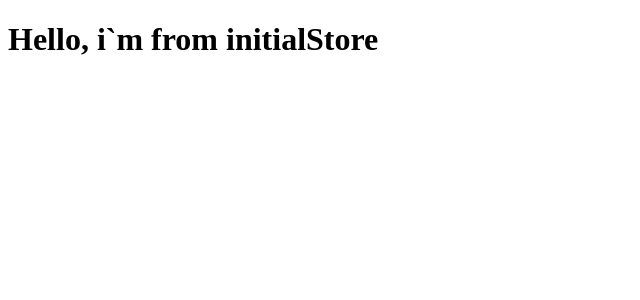
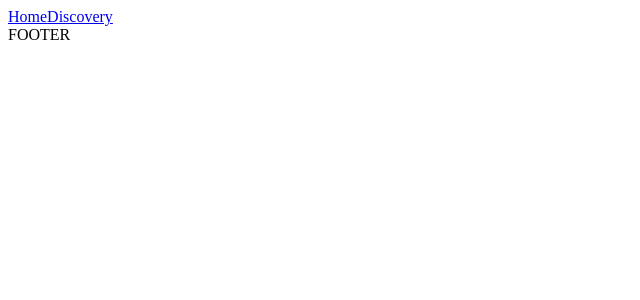
Before and after one commit to TemchenkoVolodymyr/CourseReactProject, a React (Create React App) app: page / in a window 1280 px wide. Shown: the top 300 px of the page, without its empty margins (0-640 px from the left). Built offline with nearby package versions, Linux system fonts and the light colour scheme.

Commit message:
update:  improved router

```diff
--- a/src/App.js
+++ b/src/App.js
@@ -1,11 +1,18 @@
 import './App.css';
 import Header from "./Components/Header/Header";
+import {Route, Routes} from "react-router-dom";
+import Layout from "./router/Layout";
 
 function App() {
   return (
-    <div>
-     <Header />
-    </div>
+    <>
+      <Routes>
+        <Route path="/" element={<Layout/>}/>
+        <Route path="discovery" element={<Header/>}></Route>
+      </Routes>
+    </>
+
+
   );
 }
 
--- a/src/router/Layout.js
+++ b/src/router/Layout.js
@@ -1,13 +1,15 @@
 import React from 'react';
 import {Outlet} from "react-router-dom";
+import Navigations from "./Navigations";
 
 const Layout = () => {
   return (
     <>
       <div>
-        <header>HEADER</header>
-
-        <div className="wrapper__outlet">
+        <header>
+          <Navigations />
+        </header>
+        <div>
           <Outlet/>
         </div>
         <footer>FOOTER</footer>
--- a/src/router/Navigations.js
+++ b/src/router/Navigations.js
@@ -0,0 +1,13 @@
+import React from 'react';
+import {NavLink} from "react-router-dom";
+
+const Navigations = () => {
+  return (
+    <div>
+      <NavLink to="/">Home</NavLink>
+      <NavLink to='/discovery'>Discovery</NavLink>
+    </div>
+  );
+};
+
+export default Navigations;
```
